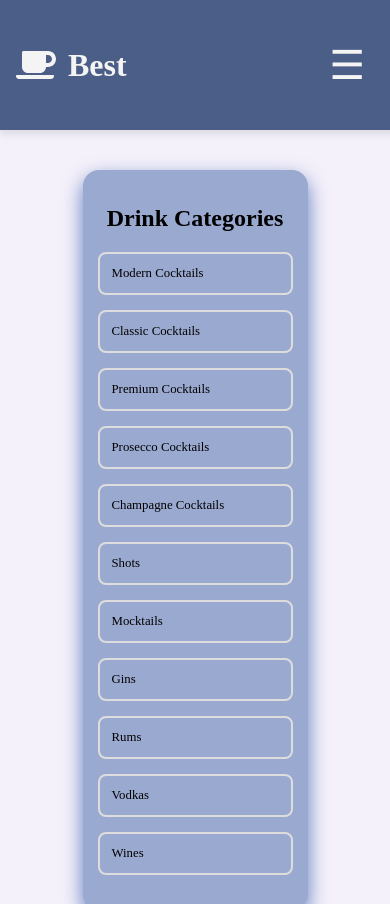
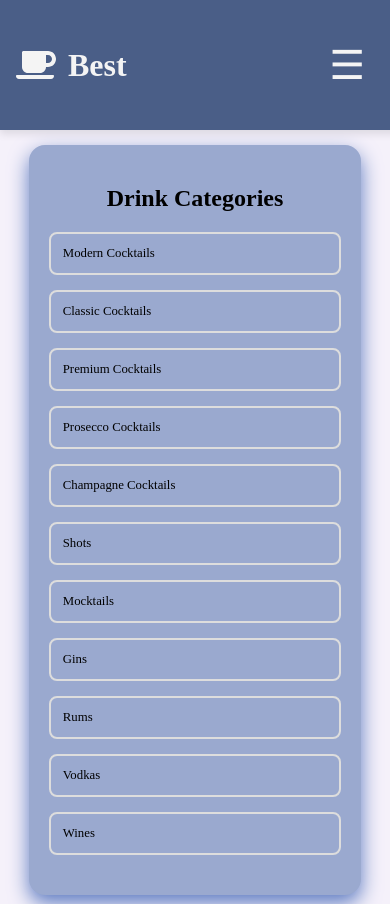
Before and after one commit to Lea45/Best, a React (Create React App) app: page /pricelist in a window 390 px wide. Shown: the top 904 px of the page. Built offline with nearby package versions, Linux system fonts and the light colour scheme; a web font is replaced by a local one.

Commit message:
mobile view changes

```diff
--- a/src/components/About.css
+++ b/src/components/About.css
@@ -15,7 +15,7 @@
 }
 
 .about-us-container {
-  max-width: 800px;
+  max-width: 1200px;
   margin: 100px auto 30px auto;
   padding: 20px;
   background-color: var(--card-color);
--- a/src/components/Footer.js
+++ b/src/components/Footer.js
@@ -31,7 +31,7 @@ const Footer = () => {
         <div className="footer-section">
           <h3>Follow Us</h3>
           <div className="social-icons">
-            <a href="#">
+            <a href="https://www.facebook.com/caffebar.best.351/?locale=hr_HR">
               <i className="fab fa-facebook"></i>
             </a>
             <a href="#">
--- a/src/components/Home.css
+++ b/src/components/Home.css
@@ -102,7 +102,7 @@
 
   .info-card {
     max-width: 100%;
-    width: 80%;
+    width: 85%;
     padding: 20px;
   }
 
--- a/src/components/Navbar.css
+++ b/src/components/Navbar.css
@@ -91,7 +91,7 @@
     position: absolute;
     top: 90px;
     right: 10px;
-    background-color: var(--menu-bg-color);
+    background-color: var(--navbar-bg-color);
     padding: 15px;
     width: 220px;
     box-shadow: 0 8px 16px rgba(0, 0, 0, 0.2);
--- a/src/components/Pricelist.css
+++ b/src/components/Pricelist.css
@@ -19,8 +19,8 @@
   background-color: var(--card-color);
   border-radius: 16px;
   box-shadow: 0 8px 20px var(--shadow-color);
-  max-width: 800px;
-  width: 50%;
+  max-width: 1200px;
+  width: 75%;
   margin-top: 120px;
   margin-bottom: 60px;
   font-family: "Esteban", serif;
@@ -103,10 +103,8 @@
 /* Responsive styles */
 @media (max-width: 768px) {
   .pricelist-container {
-    padding: 15px;
-    max-width: 80%;
-    margin-top: 170px;
-    margin-bottom: 20px;
+    max-width: 90%;
+    margin-top: 145px;
   }
 
   .category-item {
--- a/src/components/Reviews.css
+++ b/src/components/Reviews.css
@@ -86,7 +86,7 @@
 /* Responsive styles */
 @media (max-width: 768px) {
   .reviews-container {
-    margin-top: 30px;
-    max-width: 80%;
+    margin-top: 25px;
+    max-width: 90%;
   }
 }
```
Also changed, not shown: public/index.html (+5 -0 lines).
